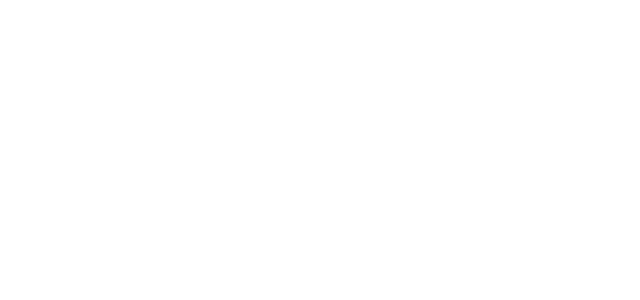
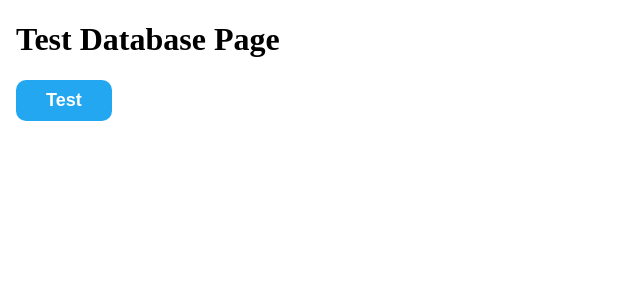
Before and after one commit to adamkalbouneh/ltp-smart-speaker-manager, a React (Create React App) app in the folder client/: page /database in a window 1280 px wide. Before the commit this address had no page. Shown: the top 300 px of the page, without its empty margins (0-640 px from the left). Built offline with nearby package versions, Linux system fonts and the light colour scheme.

Commit message:
added test database page + API + SQL script

```diff
--- a/client/src/App.js
+++ b/client/src/App.js
@@ -4,9 +4,9 @@
 import LandingPage from "./components/LandingPage.js";
 import LoginPage from "./components/LoginPage.js";
 import PairingPage from "./components/PairingPage.js";
+import TestDatabasePage from "./components/TestDatabasePage.js";
 import GenericStyling from "./styling/Generic.css";
 import LandingStyling from "./styling/Landing.css";
-//Maybe make a default set of styles/classes
 
 
 const App = () => {
@@ -16,6 +16,7 @@
         <Route exact path="/" element={<LandingPage/>}/>
         <Route exact path="/login" element={<LoginPage/>}/>
         <Route exact path="/pair" element={<PairingPage/>}/>
+        <Route exact path="/database" element={<TestDatabasePage/>}/>
       </Routes>
     </Router>
   );
--- /dev/null
+++ b/client/src/components/TestDatabasePage.js
@@ -0,0 +1,30 @@
+import React from "react";
+
+const handleTestButtonClick = (event) => {
+  event.preventDefault(); // Prevent the form from submitting / window refreshing
+
+  fetch("/executeQuery")
+    .then(response => response.json())
+    .then(data => {
+      document.getElementById("queryResult").textContent = data.result;
+    })
+    .catch(error => console.error(error));
+};
+
+
+const TestDatabasePage = () => {
+
+  return (
+    <body>
+      <h1>Test Database Page</h1>
+      <form>
+        <button className="blue-button" onClick={handleTestButtonClick}>
+          Test
+        </button>
+      </form>
+      <h1 id="queryResult"></h1>
+    </body>
+  );
+};
+
+export default TestDatabasePage;
--- a/client/src/styling/Generic.css
+++ b/client/src/styling/Generic.css
@@ -31,3 +31,21 @@
   left: 0px;
   width: 100%;
 }
+
+.blue-button {
+  background-color: #22A7F0;
+  border-radius: 10px;
+  font-size: 18px;
+  font-family: Arial, sans-serif;
+  font-weight: bold;
+  border-style: none;
+  padding: 10px;
+  padding-left: 30px;
+  padding-right: 30px;
+  color: white;
+}
+
+.blue-button:hover {
+  background-color: #2256f0;
+  cursor: pointer;
+}
```
Also changed, not shown: 2 other files (tests, documents, lock files or other folders).
